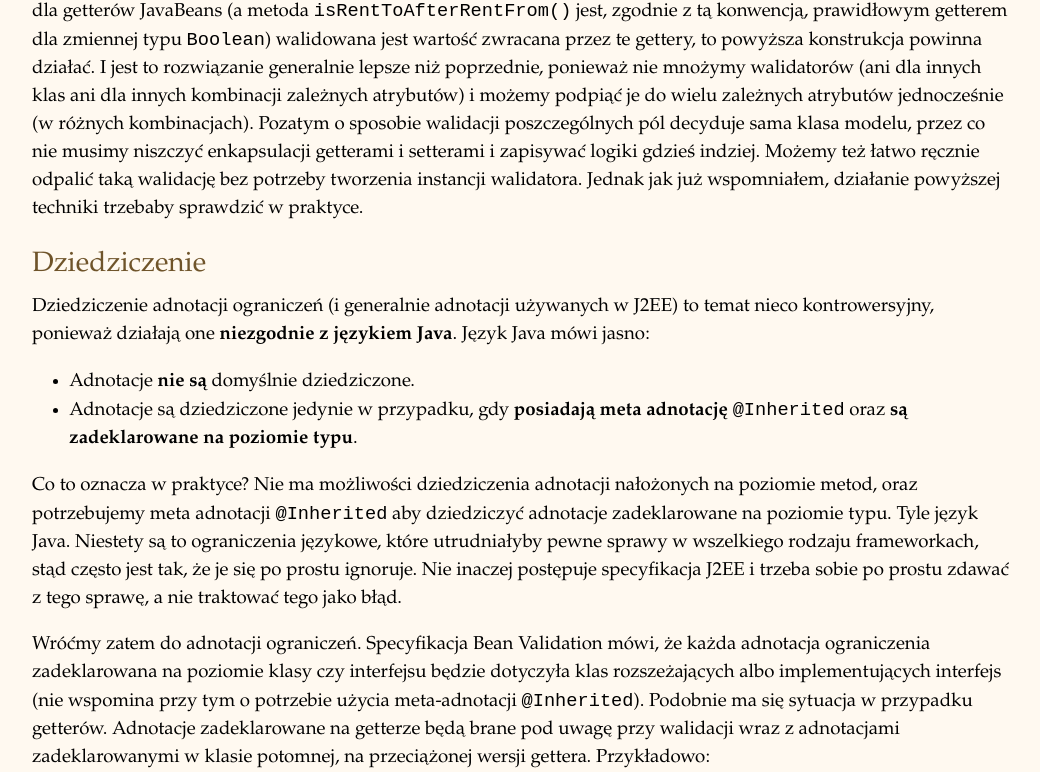
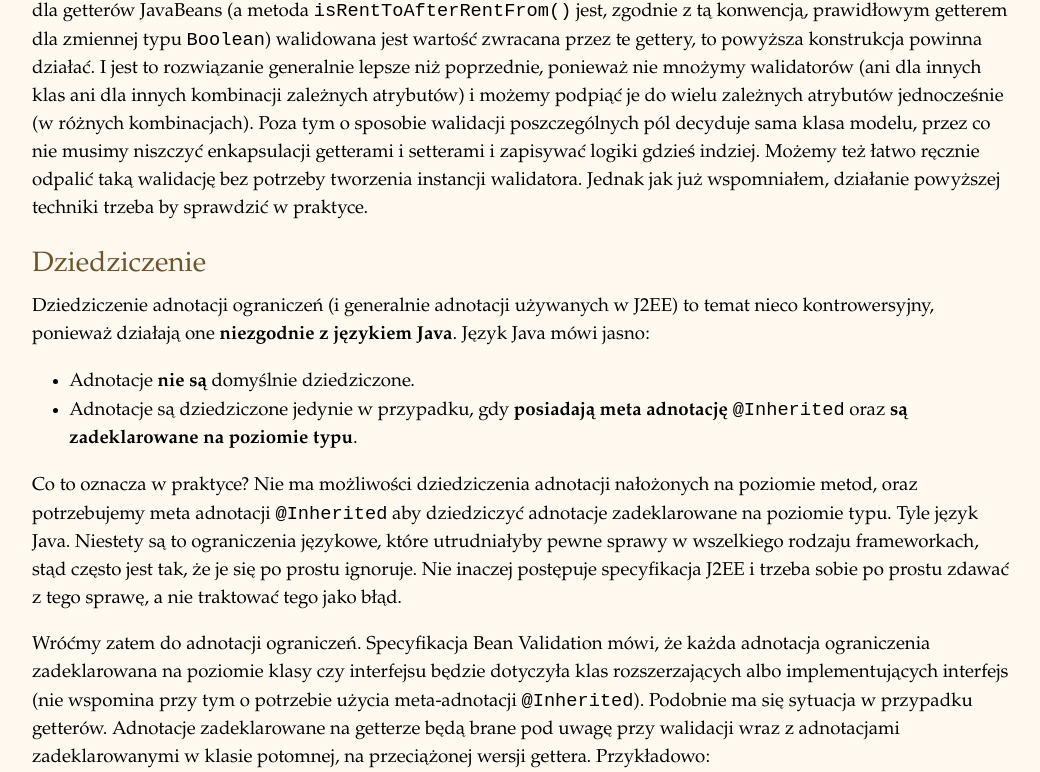
Before and after one commit to michalorman/michalorman-blog-old, a Jekyll site: the page built from blog/javaee/_posts/2010-07-29-walidacja-komponentow-w-j2ee-6-deklaracja-ograniczen.markdown, in a window 1280 px wide and 1400 px high, scrolled down 1991 px. Shown: the part 229-1001 px from the top of the window, without its empty margins (118-1158 px from the left). Built offline with Jekyll 4.4.1, drawn with Linux system fonts in a browser that asks for light colours; Markdown is read by kramdown in place of the engine named in the settings; comment, search, counter and statistics services are not loaded; some of the changed text lies outside the part shown.

Commit message:
Fxied typos.

```diff
--- a/blog/javaee/_posts/2010-07-29-walidacja-komponentow-w-j2ee-6-deklaracja-ograniczen.markdown
+++ b/blog/javaee/_posts/2010-07-29-walidacja-komponentow-w-j2ee-6-deklaracja-ograniczen.markdown
@@ -103,10 +103,10 @@ Walidator dla ograniczenia ``@True`` sprawdzałby czy walidowana wartość wynos
 dla zmiennej typu ``Boolean``) walidowana jest wartość zwracana przez te gettery, to powyższa konstrukcja powinna
 działać. I jest to rozwiązanie generalnie lepsze niż poprzednie, ponieważ nie mnożymy walidatorów (ani dla innych klas
 ani dla innych kombinacji zależnych atrybutów) i możemy podpiąć
-je do wielu zależnych atrybutów jednocześnie (w różnych kombinacjach). Pozatym o sposobie walidacji poszczególnych
+je do wielu zależnych atrybutów jednocześnie (w różnych kombinacjach). Poza tym o sposobie walidacji poszczególnych
 pól decyduje sama klasa modelu, przez co nie musimy niszczyć enkapsulacji getterami i setterami i zapisywać logiki
 gdzieś indziej. Możemy też łatwo ręcznie odpalić taką walidację bez potrzeby tworzenia instancji walidatora.
-Jednak jak już wspomniałem, działanie powyższej techniki trzebaby sprawdzić w praktyce.
+Jednak jak już wspomniałem, działanie powyższej techniki trzeba by sprawdzić w praktyce.
 
 ## Dziedziczenie
 
@@ -124,7 +124,7 @@ są to ograniczenia językowe, które utrudniałyby pewne sprawy w wszelkiego ro
 a nie traktować tego jako błąd.
 
 Wróćmy zatem do adnotacji ograniczeń. Specyfikacja Bean Validation mówi, że każda adnotacja ograniczenia zadeklarowana
-na poziomie klasy czy interfejsu będzie dotyczyła klas rozszeżających albo implementujących interfejs (nie wspomina
+na poziomie klasy czy interfejsu będzie dotyczyła klas rozszerzających albo implementujących interfejs (nie wspomina
 przy tym o potrzebie użycia meta-adnotacji ``@Inherited``). Podobnie
 ma się sytuacja w przypadku getterów. Adnotacje zadeklarowane na getterze będą brane pod uwagę przy walidacji wraz
 z adnotacjami zadeklarowanymi w klasie potomnej, na przeciążonej wersji gettera. Przykładowo:
```
Also changed, not shown: other parts of blog/javaee/_posts/2010-07-29-walidacja-komponentow-w-j2ee-6-deklaracja-ograniczen.markdown (+3 -3 lines).
